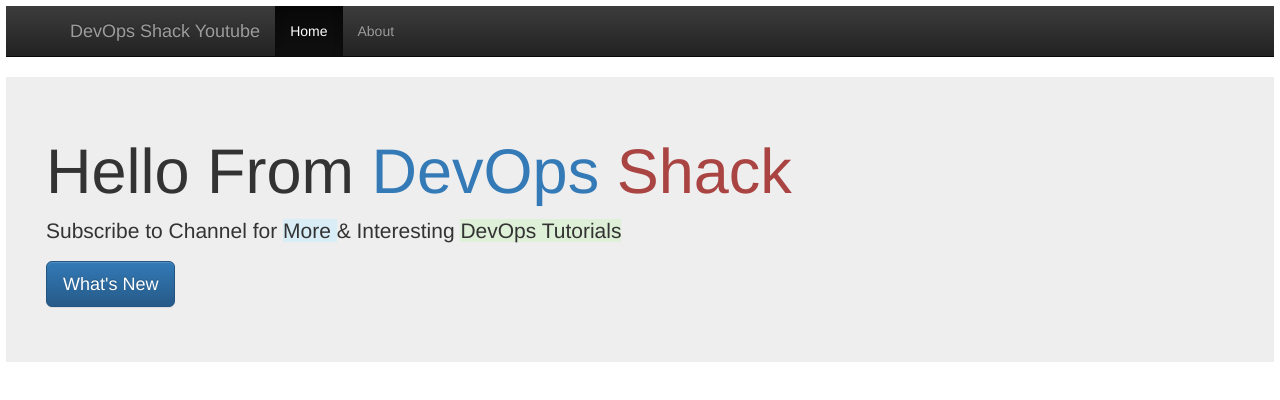
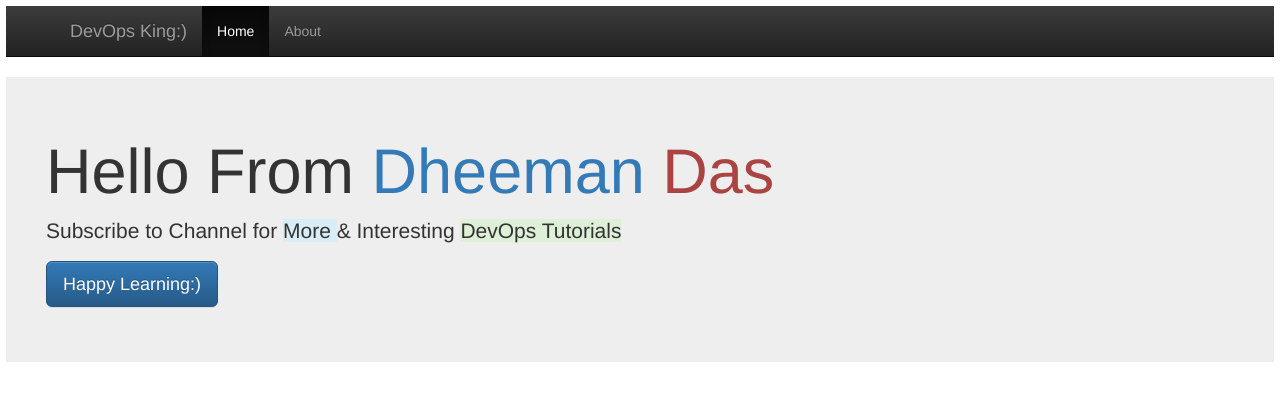
Before and after one commit to Reliable-Royalty-29/Demo-NodeJs-WebApp-CICD, a website: page index.html in a window 1280 px wide. Drawn offline with nearby package versions, Linux system fonts and the light colour scheme.

Commit message:
Update index.html

```diff
--- a/index.html
+++ b/index.html
@@ -10,7 +10,7 @@
     <div style="margin:6px;">
       <nav class="navbar navbar-inverse navbar-static-top">
     <div class="container">
-      <a class="navbar-brand" href="/"> DevOps Shack Youtube </a>
+      <a class="navbar-brand" href="/">DevOps King:) </a>
       <ul class="nav navbar-nav">
         <li class="active">
           <a href="/"> Home </a>
@@ -22,9 +22,9 @@
     </div>
   </nav>
       <div class="jumbotron"  style="padding:40px;">
-        <h1> Hello From  <span class="text-primary"> DevOps </span><span class="text-danger"> Shack </span></h1>
+        <h1> Hello From  <span class="text-primary"> Dheeman </span><span class="text-danger"> Das </span></h1>
         <p> Subscribe to Channel for  <span class="bg-info"> More </span> & Interesting <span class="bg-success"> DevOps Tutorials </span></p>
-        <p><a class="btn btn-primary btn-lg" href="#" role="button">What's New</a></p>
+        <p><a class="btn btn-primary btn-lg" href="#" role="button">Happy Learning:)</a></p>
       </div>
     </div>
   </body>
```
